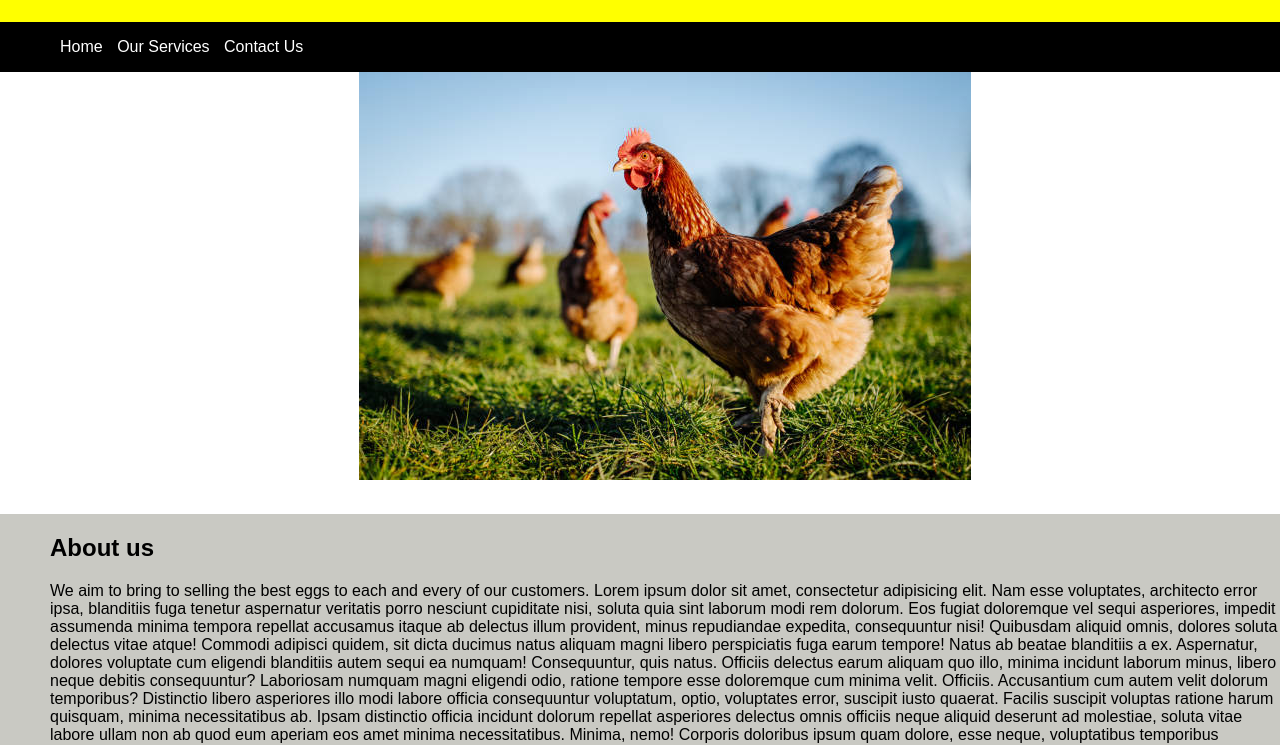
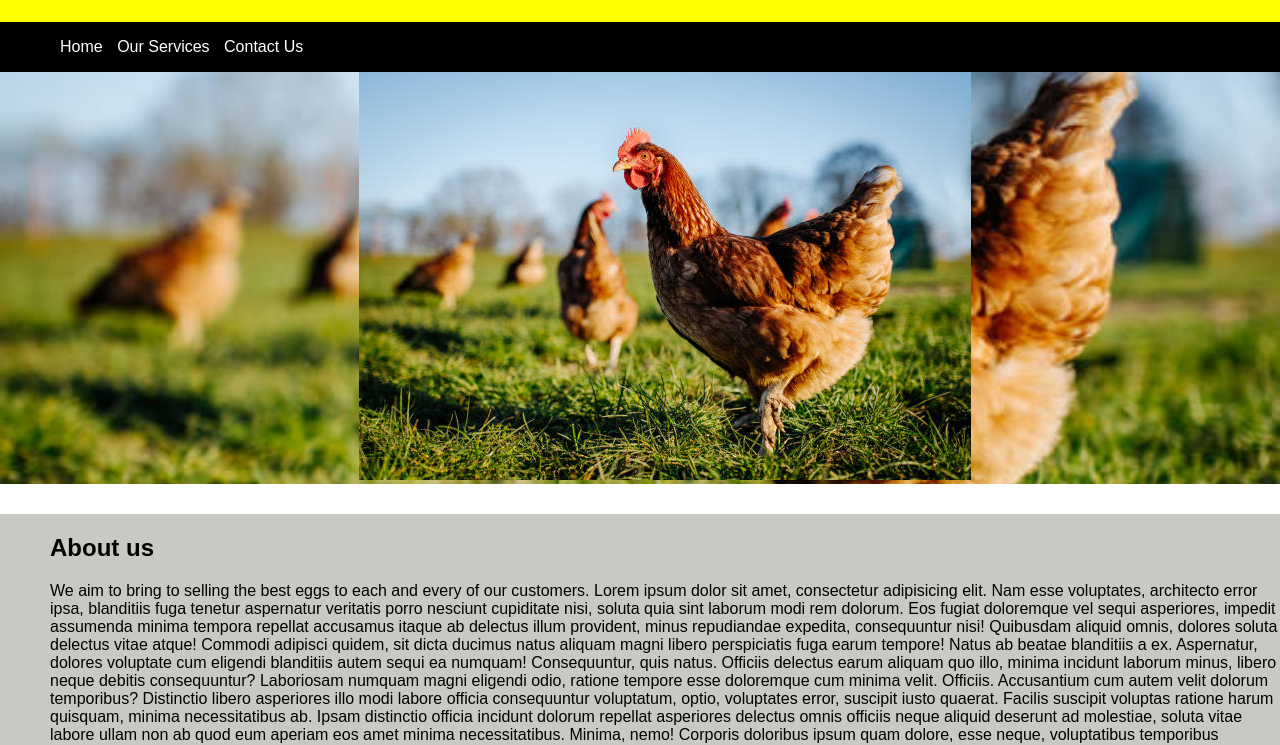
Before and after one commit to 49750/DASCOM, a plain HTML site: page about.html in a window 1280 px wide. Shown: the part 51-796 px from the top of the page. Drawn offline with Linux system fonts and the light colour scheme.

Commit message:
Update about.css

```diff
--- a/about.css
+++ b/about.css
@@ -37,7 +37,7 @@ nav ul {
 }
 
 #intro-section {
-  background-image: url(../images/chicken.jpg);
+  background-image: url(chicken.jpg);
   background-position: center;
   min-height: 300px;
   margin-bottom: 30px;
```
